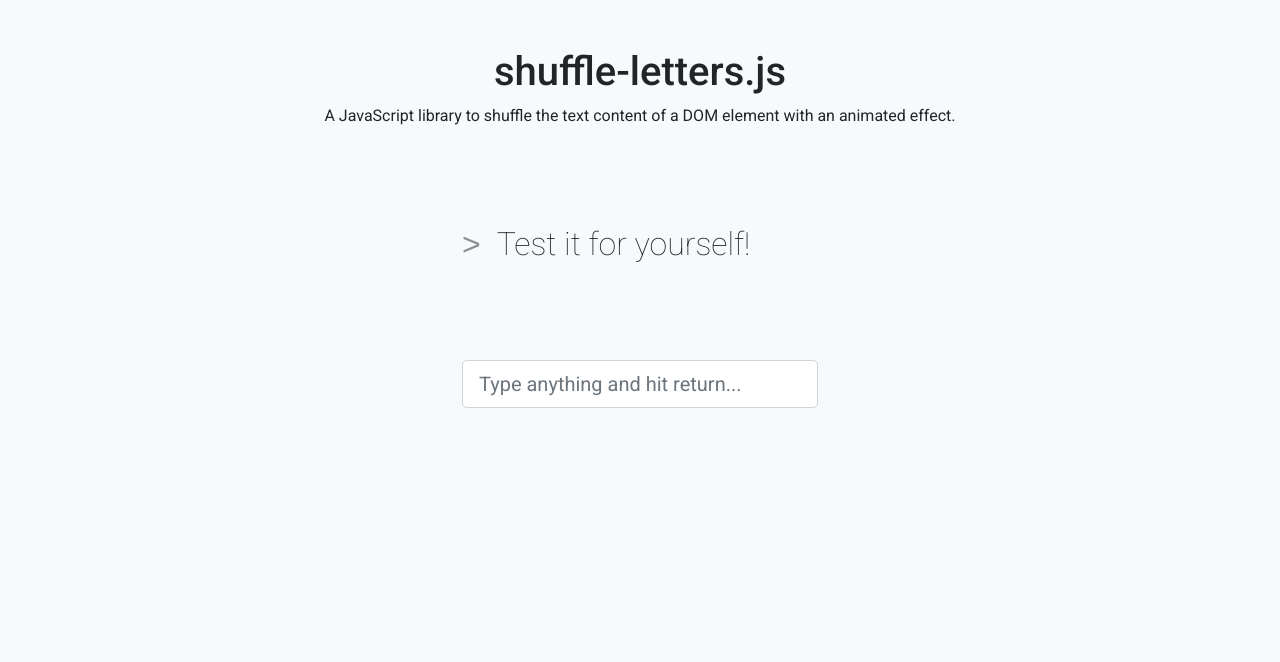
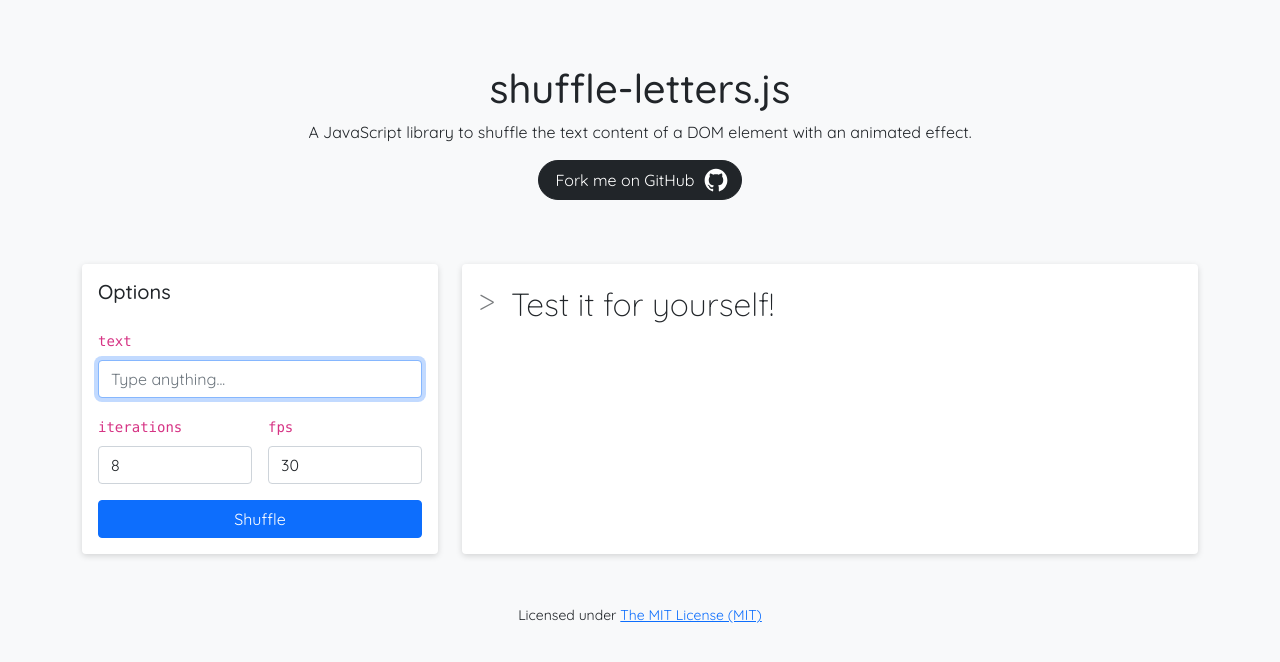
Before and after one commit to georapbox/shuffle-letters, a website with bundled scripts: page docs/index.html in a window 1280 px wide. Built offline with nearby package versions, Linux system fonts and the light colour scheme.

Commit message:
update demo page layout

```diff
--- a/docs/index.html
+++ b/docs/index.html
@@ -6,30 +6,112 @@
   <meta name="viewport" content="width=device-width, initial-scale=1.0">
   <title>shuffle-letters.js - Live demo</title>
   <link rel="preconnect" href="https://fonts.gstatic.com">
-  <link href="https://fonts.googleapis.com/css2?family=Roboto:ital,wght@0,100;0,400;0,500;1,300&display=swap" rel="stylesheet">
+  <link href="https://fonts.googleapis.com/css2?family=Quicksand:wght@300;400;500&display=swap" rel="stylesheet">
   <link href="https://cdn.jsdelivr.net/npm/bootstrap@5.0.1/dist/css/bootstrap.min.css" rel="stylesheet" integrity="sha384-+0n0xVW2eSR5OomGNYDnhzAbDsOXxcvSN1TPprVMTNDbiYZCxYbOOl7+AMvyTG2x" crossorigin="anonymous">
   <link rel="stylesheet" href="main.css">
 </head>
 <body class="bg-light">
-  <h1 class="text-center mt-5 px-4">
-    shuffle-letters.js
-  </h1>
+  <div class="text-center my-5 py-0 py-lg-3 px-4">
+    <h1>
+      shuffle-letters.js
+    </h1>
 
-  <p class="text-center px-4">
-    A JavaScript library to shuffle the text content of a DOM element with an animated effect.
-  </p>
+    <p>
+      A JavaScript library to shuffle the text content of a DOM element with an animated effect.
+    </p>
+
+    <a href="https://github.com/georapbox/shuffle-letters" target="_blank" rel="noopener noreferrer" class="btn btn-dark rounded-pill ps-3">
+      <span class="d-flex align-items-center justify-content-center">
+        Fork me on GitHub
+        <svg xmlns="http://www.w3.org/2000/svg" viewBox="0 0 512 512" width="26" height="26" class="ms-2">
+          <path fill="currentColor" d="M256 32C132.3 32 32 134.9 32 261.7c0 101.5 64.2 187.5 153.2 217.9 1.4.3 2.6.4 3.8.4 8.3 0 11.5-6.1 11.5-11.4 0-5.5-.2-19.9-.3-39.1-8.4 1.9-15.9 2.7-22.6 2.7-43.1 0-52.9-33.5-52.9-33.5-10.2-26.5-24.9-33.6-24.9-33.6-19.5-13.7-.1-14.1 1.4-14.1h.1c22.5 2 34.3 23.8 34.3 23.8 11.2 19.6 26.2 25.1 39.6 25.1 10.5 0 20-3.4 25.6-6 2-14.8 7.8-24.9 14.2-30.7-49.7-5.8-102-25.5-102-113.5 0-25.1 8.7-45.6 23-61.6-2.3-5.8-10-29.2 2.2-60.8 0 0 1.6-.5 5-.5 8.1 0 26.4 3.1 56.6 24.1 17.9-5.1 37-7.6 56.1-7.7 19 .1 38.2 2.6 56.1 7.7 30.2-21 48.5-24.1 56.6-24.1 3.4 0 5 .5 5 .5 12.2 31.6 4.5 55 2.2 60.8 14.3 16.1 23 36.6 23 61.6 0 88.2-52.4 107.6-102.3 113.3 8 7.1 15.2 21.1 15.2 42.5 0 30.7-.3 55.5-.3 63 0 5.4 3.1 11.5 11.4 11.5 1.2 0 2.6-.1 4-.4C415.9 449.2 480 363.1 480 261.7 480 134.9 379.7 32 256 32z"/>
+        </svg>
+      </span>
+    </a>
+  </div>
 
   <div class="container">
     <div class="row">
-      <div class="col-lg-4 offset-lg-4 col-md-6 offset-md-3">
-        <div id="element" class="fs-2 fw-light d-flex align-items-center mb-3">
-          Test it for yourself!
+      <div class="col-lg-4 col-md-5 order-1 order-md-0">
+        <div class="card h-100">
+          <div class="card-body">
+            <form class="row g-3" autocomplete="off">
+              <h5>Options</h5>
+
+              <div class="col-12">
+                <label for="text" class="form-label">
+                  <code>text</code>
+                </label>
+
+                <input
+                  id="text"
+                  class="form-control"
+                  name="text"
+                  type="text"
+                  placeholder="Type anything..."
+                  autofocus
+                />
+              </div>
+
+              <div class="col-md-6">
+                <label for="iterations" class="form-label">
+                  <code>iterations</code>
+                </label>
+
+                <input
+                  id="iterations"
+                  class="form-control"
+                  name="iterations"
+                  type="number"
+                  min="1"
+                  max="50"
+                  value="8"
+                />
+              </div>
+
+              <div class="col-md-6">
+                <label for="fps" class="form-label">
+                  <code>fps</code>
+                </label>
+
+                <input
+                  id="fps"
+                  class="form-control"
+                  name="fps"
+                  type="number"
+                  min="1"
+                  max="60"
+                  value="30"
+                />
+              </div>
+
+              <div class="col-12">
+                <input type="submit" class="btn btn-primary w-100" value="Shuffle" />
+              </div>
+            </form>
+          </div>
         </div>
+      </div>
 
-        <form id="form">
-          <input name="text" class="form-control form-control-lg" type="text" placeholder="Type anything and hit return..." />
-        </form>
+      <div class="col-lg-8 col-md-7 mb-3 mb-md-0">
+        <div class="card h-100">
+          <div class="card-body d-flex">
+            <span class="me-2 me-md-3 fs-2 fw-light" style="opacity: 0.6; line-height: 1.35;">
+              >
+            </span>
+
+            <div id="demo-element" class="fs-2 fw-light">
+              Test it for yourself!
+            </div>
+          </div>
+        </div>
       </div>
+    </div>
+
+    <div class="col-md-12 my-4 my-lg-5 text-center">
+      <small>
+        Licensed under <a href="https://georapbox.mit-license.org/@2021" target="_blank" rel="noopener noreferrer">The MIT License (MIT)</a>
+      </small>
     </div>
   </div>
 
--- a/docs/main.css
+++ b/docs/main.css
@@ -1,16 +1,12 @@
 body {
-  font-family: 'Roboto', sans-serif;
+  font-family: 'Quicksand', sans-serif;
 }
 
-#element {
-  min-height: 200px;
+#demo-element {
   overflow-wrap: anywhere;
 }
 
-#element:before {
-  content: ">";
-  margin-right: 1rem;
-  opacity: 0.5;
-  font-weight: 400;
-  font-family: Arial, sans-serif;
+.card {
+  box-shadow: 0 2px 6px 0 rgb(0 0 0 / 15%);
+  border: 0;
 }
--- a/docs/main.js
+++ b/docs/main.js
@@ -1,24 +1,24 @@
 (function () {
   'use strict';
 
-  var element = document.getElementById('element');
-  var form = document.getElementById('form');
+  var element = document.getElementById('demo-element');
   var clearShuffleLetters;
 
   window.shuffleLetters(element);
 
-  form.addEventListener('submit', function (evt) {
+  document.forms[0].addEventListener('submit', function (evt) {
+    const form = evt.target;
+
     evt.preventDefault();
 
-    if (typeof clear === 'function') {
+    if (typeof clearShuffleLetters === 'function') {
       clearShuffleLetters();
     }
 
     clearShuffleLetters = window.shuffleLetters(element, {
-      text: evt.target['text'].value || 'Test it for yourself!',
-      onComplete: (el) => {
-        console.log('Finished', el);
-      }
+      text: form['text'].value || 'Test it for yourself!',
+      iterations: Number(form['iterations'].value) || 8,
+      fps: Number(form['fps'].value) || 30
     });
   });
 }());
```
